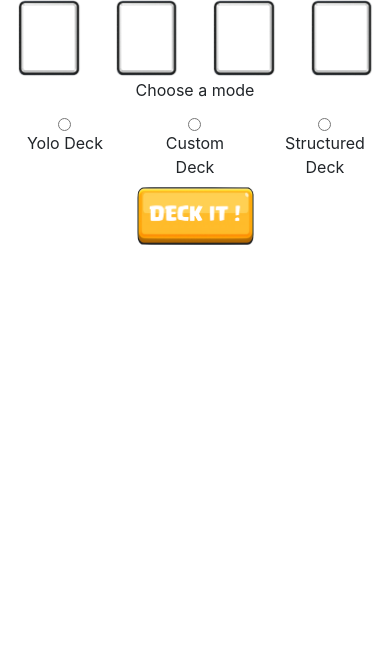
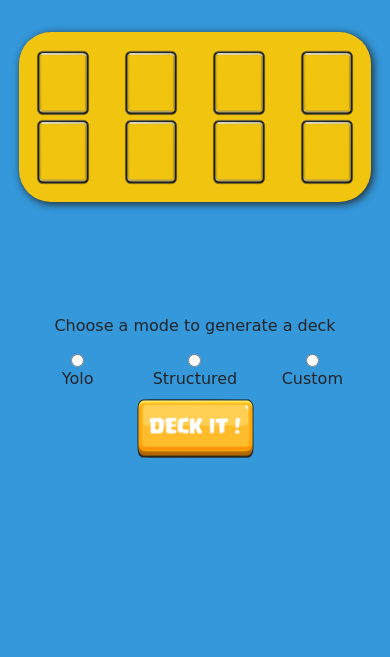
Before and after one commit to Flo-mgls/deckgen, a website: page index.html in a window 390 px wide. Shown: the part 187-844 px from the top of the page. Drawn offline with nearby package versions, Linux system fonts and the light colour scheme; a web font is replaced by a local one.

Commit message:
Improve design and responsive

```diff
--- a/index.html
+++ b/index.html
@@ -11,6 +11,8 @@
 	<link rel="stylesheet" href="./style.css">
 	<!-- Bootstrap CSS -->
 	<link rel="stylesheet" href="https://stackpath.bootstrapcdn.com/bootstrap/4.4.1/css/bootstrap.min.css" integrity="sha384-Vkoo8x4CGsO3+Hhxv8T/Q5PaXtkKtu6ug5TOeNV6gBiFeWPGFN9MuhOf23Q9Ifjh" crossorigin="anonymous">
+	<!-- Google Font -->
+	<link href="https://fonts.googleapis.com/css2?family=Poiret+One&display=swap" rel="stylesheet">
 	<script defer src="./index.js"></script>
 </head>
 
@@ -18,10 +20,10 @@
 	<header>
 		<h1 class="text-center py-4">deckGen</h1>
 	</header>
-	<main class="container">
-		<section class="deck-builder">
+	<main class="container-fluid">
+		<section class="deck-builder row mx-1">
 
-			<div class="deck-builder__deck">
+			<div class="deck-builder__deck col-lg-8 my-5">
 				<div class="row">
 					<div class="col-3">
 						<img class="image img-fluid" src="./contents/images/noCard.png" alt=""/>
@@ -52,22 +54,23 @@
 				</div>
 			</div>
 
+			<div class="deck-builder__options col-lg-3 offset-lg-1 my-5 py-3">
 				<form>
 					<div class="row text-center">
-					<p class="col">Choose a mode</p>
+						<p class="col">Choose a mode to generate a deck</p>
 					</div>
 					<div class="row deck-builder__select-mode">
-					<div class="col-4 text-center">
+						<div class="col-lg-6 col-4 text-center">
 							<input type="radio" name="mode" value="modeYolo" id="modeYolo">
-						<label for="modeYolo">Yolo Deck</label>
+							<label for="modeYolo">Yolo</label>
 						</div>
-					<div class="col-4 text-center">
+						<div class="col-lg-6 col-4 text-center">
+							<input type="radio" name="mode" value="modeStructured" id="modeStructured">
+							<label for="modeStructured">Structured</label>
+						</div>
+						<div class="col-lg-12 col-4 text-center">
 							<input type="radio" name="mode" value="modeCustom" id="modeCustom">
-						<label for="modeCustom">Custom Deck</label>
-					</div>
-					<div class="col-4 text-center">
-						<input type="radio" name="mode" value="modeStructured" id="modeStructured">
-						<label for="modeStructured">Structured Deck</label>
+							<label for="modeCustom">Custom</label>
 						</div>
 					</div>
 					<div class="row">
@@ -76,9 +79,11 @@
 						</div>
 					</div>
 				</form>
+			</div>
 
 		</section>
-
 	</main>
+	<footer>
+	</footer>
 </body>
 </html>
--- a/sass/base/_base.scss
+++ b/sass/base/_base.scss
@@ -0,0 +1,7 @@
+@font-face{
+	font-family: "supercell";
+	src: url("../supercell.ttf");
+}
+body{
+	background-color: $main-color-bg !important;
+}
--- a/sass/layouts/_deck.scss
+++ b/sass/layouts/_deck.scss
@@ -0,0 +1,9 @@
+.deck-builder{
+	&__deck{
+
+		border-radius: 2em;
+		box-shadow: 2px 2px 9px;
+		padding: 1em;
+		background-color: $deck-color-bg;
+	}
+}
--- /dev/null
+++ b/sass/layouts/_footer.scss
@@ -0,0 +1,4 @@
+footer{
+	background-color: $header-color-bg;
+	box-shadow: 0 4px 8px;
+}
--- a/sass/layouts/_header.scss
+++ b/sass/layouts/_header.scss
@@ -1,6 +1,10 @@
 header{
 	background-color: $header-color-bg;
+	box-shadow: 0 4px 8px;
 	h1{
+		font-family: $header-heading-font;
+		font-size: 6em;
 		color: $header-heading-color;
+		text-shadow: -2px -2px 4px black;
 	}
 }
--- /dev/null
+++ b/sass/layouts/_options.scss
@@ -0,0 +1,5 @@
+.deck-builder{
+	&__options{
+		font-family: "supercell", cursive;
+	}
+}
--- a/sass/main.scss
+++ b/sass/main.scss
@@ -1,6 +1,8 @@
+@import "utils/variables";
 @import "base/base";
-@import "utils/variables";
+@import "components/components";
+@import "layouts/header";
+@import "layouts/footer";
+@import "layouts/deck";
+@import "layouts/options";
 @import "pages/home";
-@import "layouts/header";
-@import "layouts/deck";
-@import "components/components";
--- a/sass/utils/_variables.scss
+++ b/sass/utils/_variables.scss
@@ -1,2 +1,5 @@
-$header-color-bg: #263238;
-$header-heading-color: #ECEFF1;
+$main-color-bg: #3498db;
+$header-color-bg: #f1c40f;
+$header-heading-color: #3498db;
+$header-heading-font: 'Poiret One', cursive;
+$deck-color-bg: #f1c40f;
```
Also changed, not shown: sass/components/_components.scss (line endings or trailing spaces), style.css, 1 other file. Lines whose indentation alone changed are shown as unchanged.
